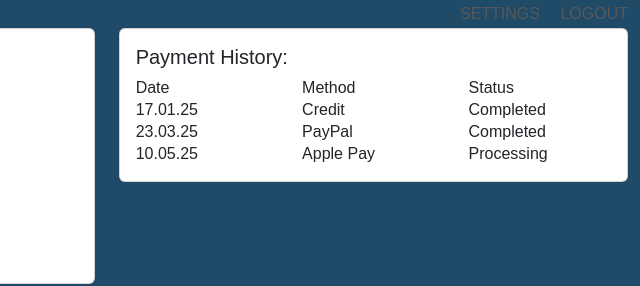
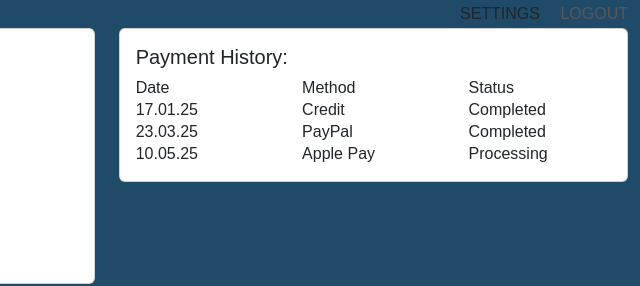
Before and after one commit to klia104/fanum-tax, a plain HTML site: page dashboard.html in a window 1280 px wide. Shown: the top 286 px of the page, 640-1280 px from the left. Drawn offline with nearby package versions, Linux system fonts and the light colour scheme.

Commit message:
Update dashboard.html

```diff
--- a/dashboard.html
+++ b/dashboard.html
@@ -30,7 +30,8 @@
         <div class="top-bar d-flex justify-content-between align-items-center">
           <button class="nav-btn">TAX RETURNS</button>
           <div>
-            <span class="mx-3">SETTINGS</span>
+           <a href="notifications.html" class="mx-3 text-decoration-none text-dark">SETTINGS</a>
+
             <span>LOGOUT</span>
           </div>
         </div>
```
